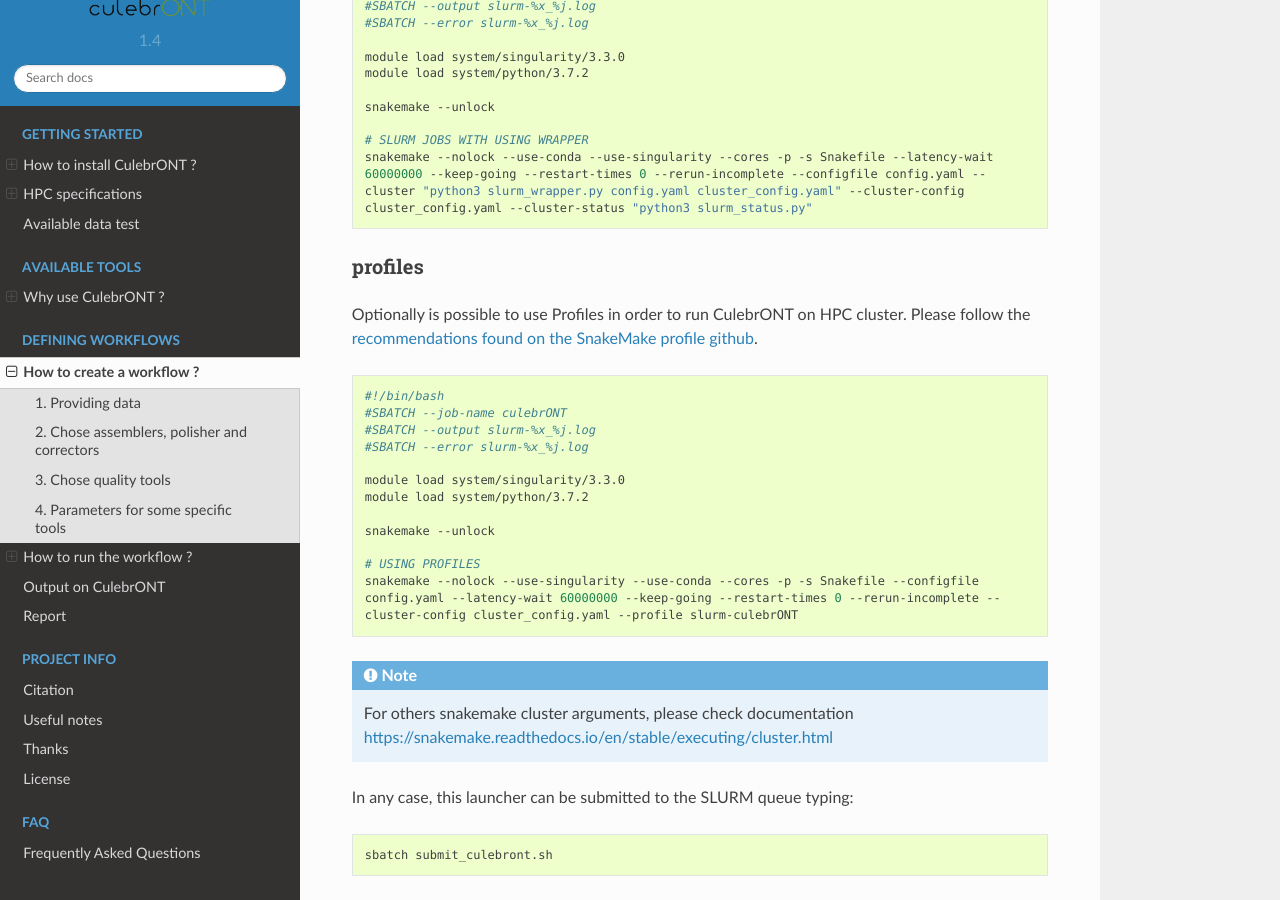
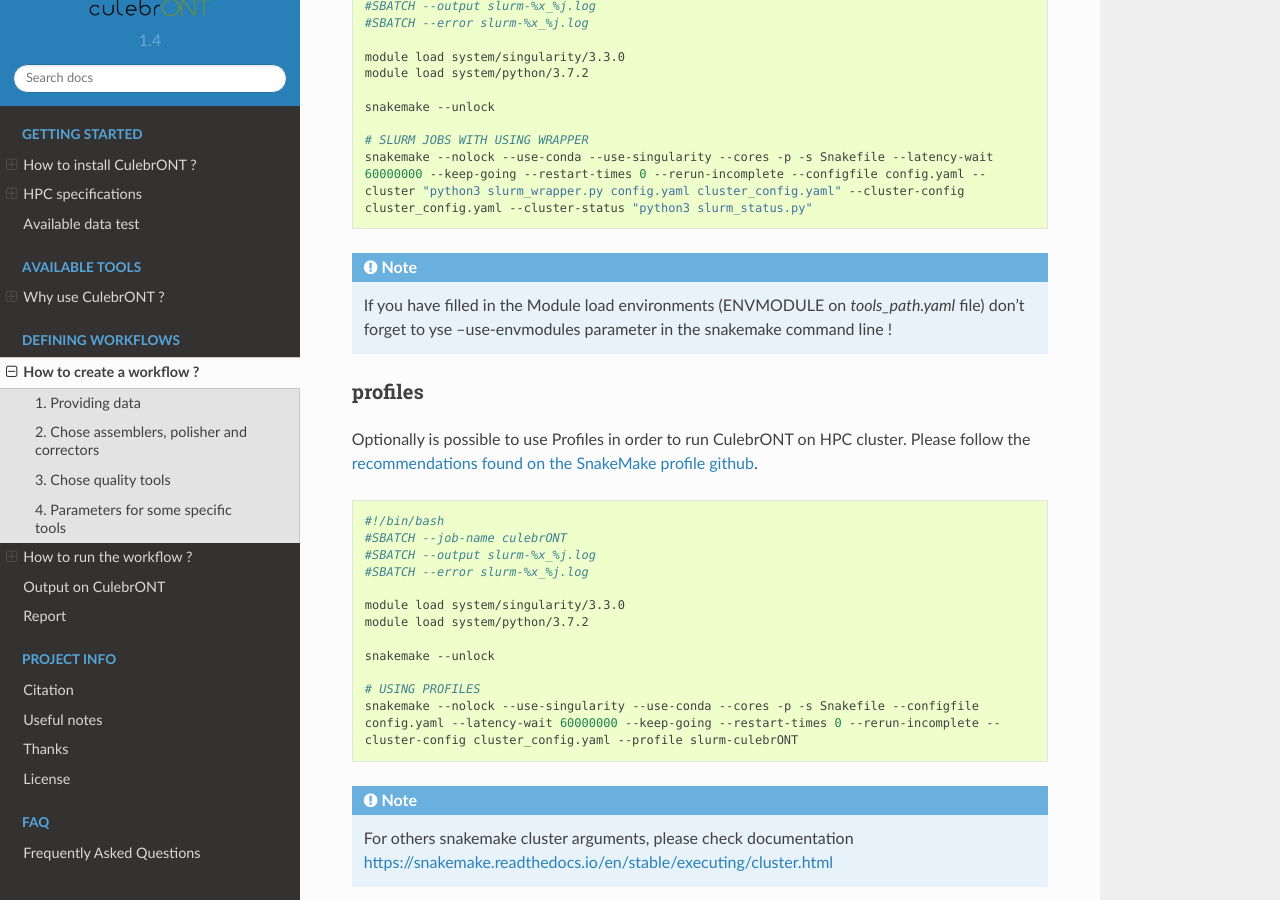
Before and after one commit to SouthGreenPlatform/culebrONT, a Sphinx documentation site: the page built from docs/source/WORKFLOWS.rst, in a window 1280 px wide and 900 px high, scrolled down 5759 px. Built offline with Sphinx 7.4.7 and the Read the Docs theme 2.0.0, drawn with Linux system fonts in a browser that asks for light colours.

Commit message:
adding module load on cluster doc

```diff
--- a/docs/source/WORKFLOWS.rst
+++ b/docs/source/WORKFLOWS.rst
@@ -164,6 +164,8 @@ A ``slurm_wrapper.py`` script is available on CulebrONT projet to manage resourc
    # SLURM JOBS WITH USING WRAPPER
    snakemake --nolock --use-conda --use-singularity --cores -p -s Snakefile --latency-wait 60000000 --keep-going --restart-times 0 --rerun-incomplete --configfile config.yaml --cluster "python3 slurm_wrapper.py config.yaml cluster_config.yaml" --cluster-config cluster_config.yaml --cluster-status "python3 slurm_status.py"
 
+.. note::
+    If you have filled in the Module load environments (ENVMODULE on *tools_path.yaml* file) don't forget to yse --use-envmodules parameter in the snakemake command line !
 
 profiles
 ~~~~~~~~
```
